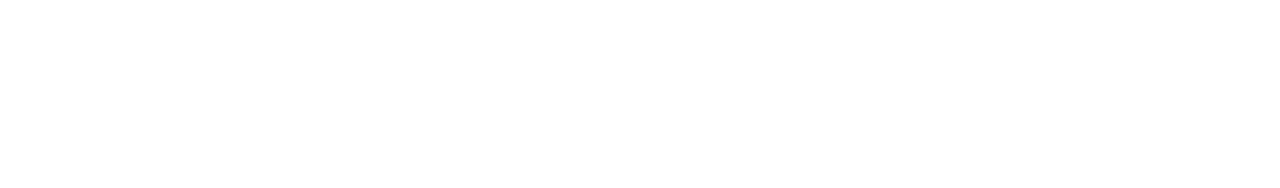
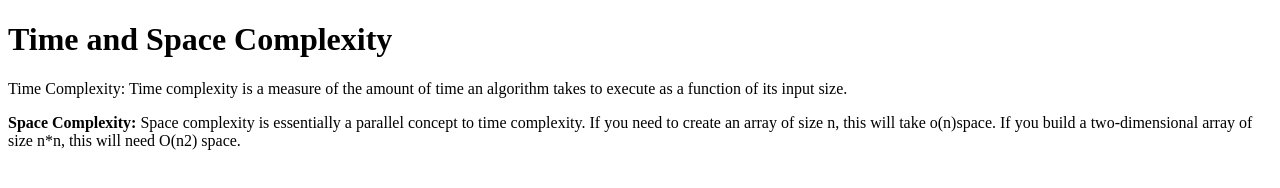
Before and after one commit to acciojob/time-and-space-complexity-Katyani27, a website: page main.html in a window 1280 px wide. Drawn offline with Linux system fonts and the light colour scheme.

Commit message:
created a submission

```diff
--- a/main.html
+++ b/main.html
@@ -8,6 +8,9 @@
 
 <body>
 	<!-- the entire body must be written by student -->
+	<h1>Time and Space Complexity</h1>
+	<p>Time Complexity: Time complexity is a measure of the amount of time an algorithm takes to execute as a function of its input size.</p>
+	<p><b>Space Complexity: </b>Space complexity is essentially a parallel concept to time complexity. If you need to create an array of size n, this will take o(n)space. If you build a two-dimensional array of size n*n, this will need O(n2) space.   </p>
     <script type="text/javascript" src="./script.js">
 </script>
 
```
